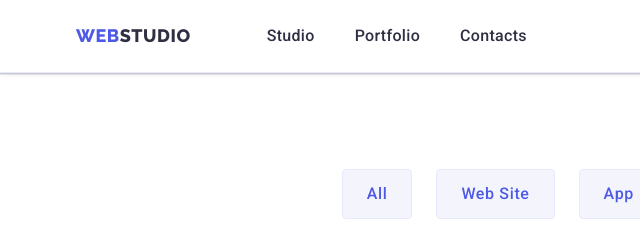
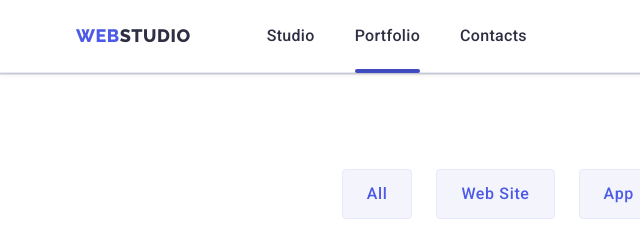
Before and after one commit to Allkat1/goit-markup-hw-05, a plain HTML site: page portfolio.html in a window 1280 px wide. Shown: the top 240 px of the page, 0-640 px from the left. Drawn offline with nearby package versions, Linux system fonts and the light colour scheme.

Commit message:
after added

```diff
--- a/css/styles.css
+++ b/css/styles.css
@@ -148,6 +148,22 @@ body {
   color: var(--ocean);
   transition-duration: 300ms;
   transition-timing-function: cubic-bezier(0.4, 0, 0.2, 1);
+}
+
+.active {
+  position: relative;
+}
+
+.active::after {
+  content: "";
+  width: 100%;
+  height: 4px;
+  border-radius: 2px;
+  background-color: var(--ocean);
+  display: block;
+  position: absolute;
+  bottom: -1px;
+  left: 0;
 }
 
 /* ----------HERO1--------- */
--- a/portfolio.html
+++ b/portfolio.html
@@ -20,13 +20,13 @@
       rel="stylesheet"
     />
     <!-- ---animate--- -->
-    <link
+    <!-- <link
       rel="stylesheet"
       href="https://cdnjs.cloudflare.com/ajax/libs/animate.css/4.1.1/animate.min.css"
     />
+    <link href="https://unpkg.com/aos@2.3.1/dist/aos.css" rel="stylesheet" /> -->
     <!-- styles -->
     <link rel="stylesheet" href="./css/styles.css" />
-
     <title>WebStudio</title>
   </head>
   <body>
@@ -39,7 +39,9 @@
           <ul class="list list-container">
             <li><a class="link header-nav" href="./index.html">Studio</a></li>
             <li>
-              <a class="link header-nav" href="./portfolio.html">Portfolio</a>
+              <a class="link header-nav active" href="./portfolio.html"
+                >Portfolio</a
+              >
             </li>
             <li><a class="link header-nav" href="">Contacts</a></li>
           </ul>
```
Also changed, not shown: index.html (+3 -1 lines).
